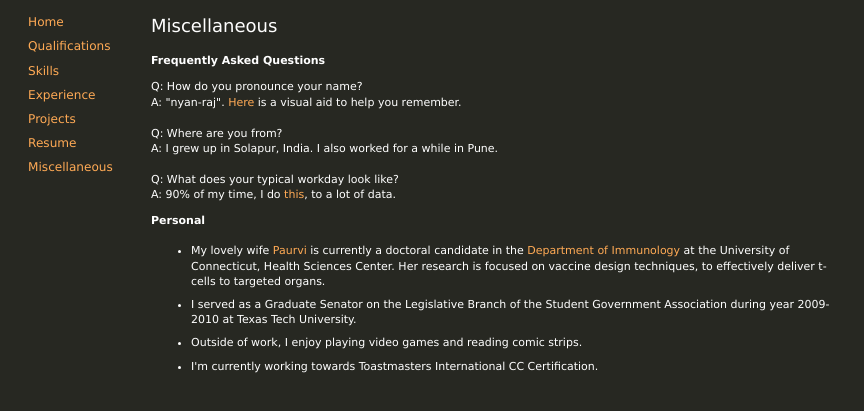
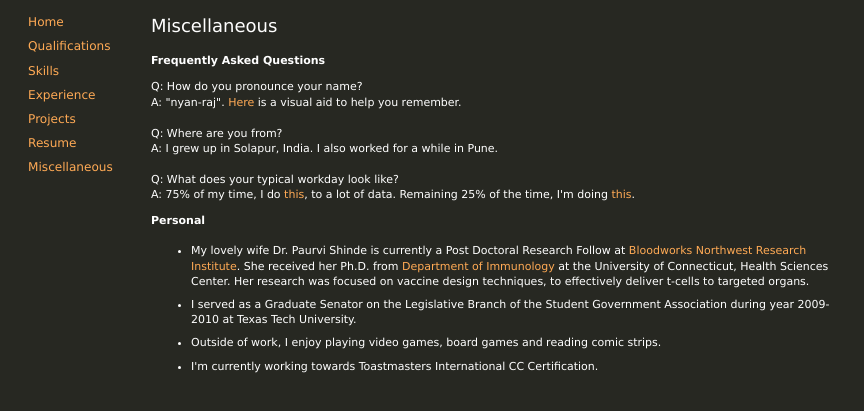
Before and after one commit to dnyanraj/mysite, a plain HTML site: page misc.html in a window 1280 px wide. Shown: the part 53-464 px from the top of the page, without its empty margins (0-864 px from the left). Drawn offline with Linux system fonts and the light colour scheme.

Commit message:
Updated Misc
Updated Pouravi's post graduation details and added the track gif.

```diff
--- a/misc.html
+++ b/misc.html
@@ -32,14 +32,14 @@
 	A: I grew up in Solapur, India. I also worked for a while in Pune.</br>
 	</br>
 	Q: What does your typical workday look like?</br>
-	A: 90% of my time, I do <a href="assets/gump.gif" target="_blank">this</a>, to a lot of data.</br>
+	A: 75% of my time, I do <a href="assets/gump.gif" target="_blank">this</a>, to a lot of data. Remaining 25% of the time, I'm doing <a href="assets/track.gif" target="_blank">this</a>.</br>
 	</p>
 
 	<p><b>Personal</b></p>
     <ul>
-	<li>My lovely wife <a href="http://immunology.uchc.edu/students/graduate-students/" target="_blank">Paurvi</a> is currently a doctoral candidate in the <a href="http://immunology.uchc.edu/" target="_blank">Department of Immunology</a> at the University of Connecticut, Health Sciences Center. Her research is focused on vaccine design techniques, to effectively deliver t-cells to targeted organs.</li>
+	<li>My lovely wife Dr. Paurvi Shinde is currently a Post Doctoral Research Follow at <a href="http://www.bloodworksnw.org/research/strategic.htm" target="_blank">Bloodworks Northwest Research Institute</a>. She received her Ph.D. from <a href="http://immunology.uchc.edu/" target="_blank">Department of Immunology</a> at the University of Connecticut, Health Sciences Center. Her research was focused on vaccine design techniques, to effectively deliver t-cells to targeted organs.</li>
 	<li>I served as a Graduate Senator on the Legislative Branch of the Student Government Association during year 2009-2010 at Texas Tech University.</li>
-	<li>Outside of work, I enjoy playing video games and reading comic strips.</li>
+	<li>Outside of work, I enjoy playing video games, board games and reading comic strips.</li>
 	<li>I'm currently working towards Toastmasters International CC Certification.</li>
 	</ul>
   </div>
```
Also changed, not shown: 1 other file.
